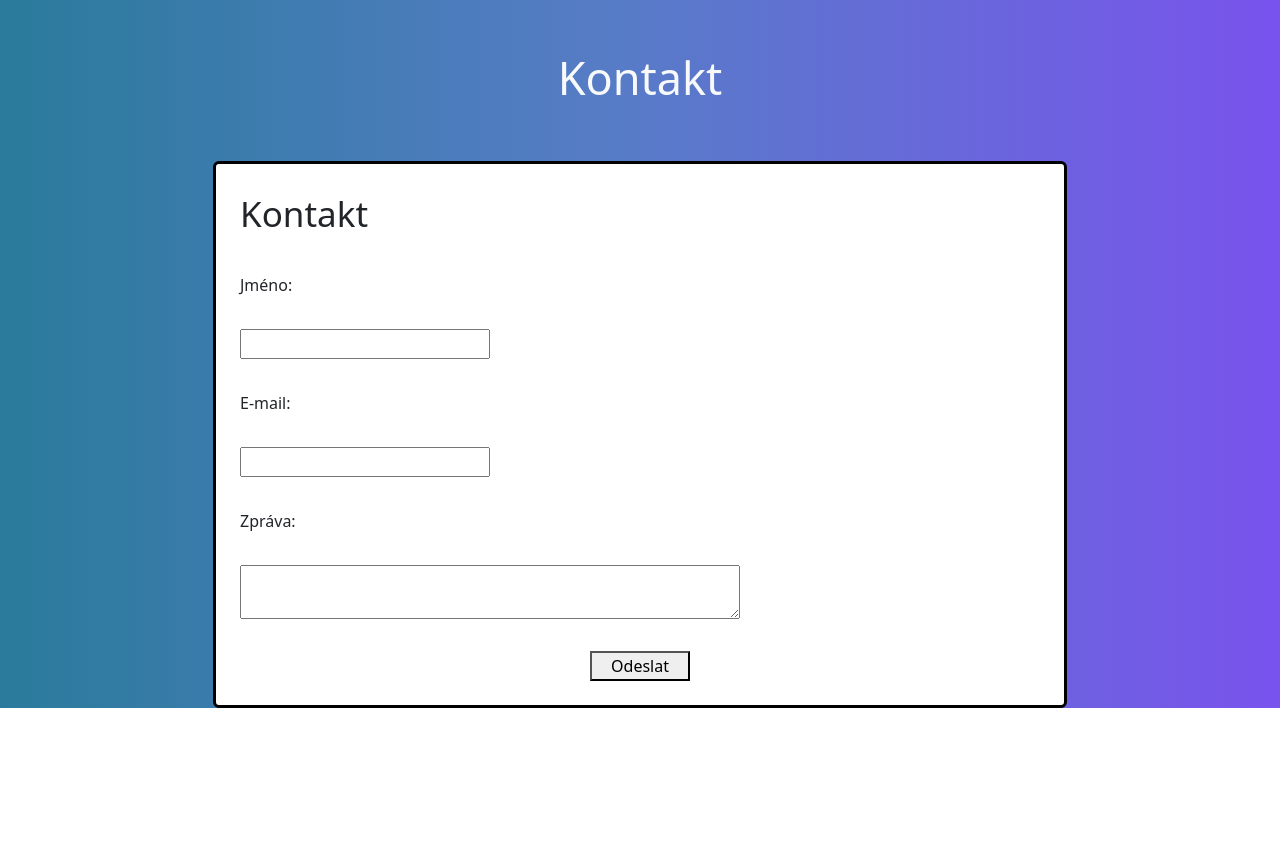
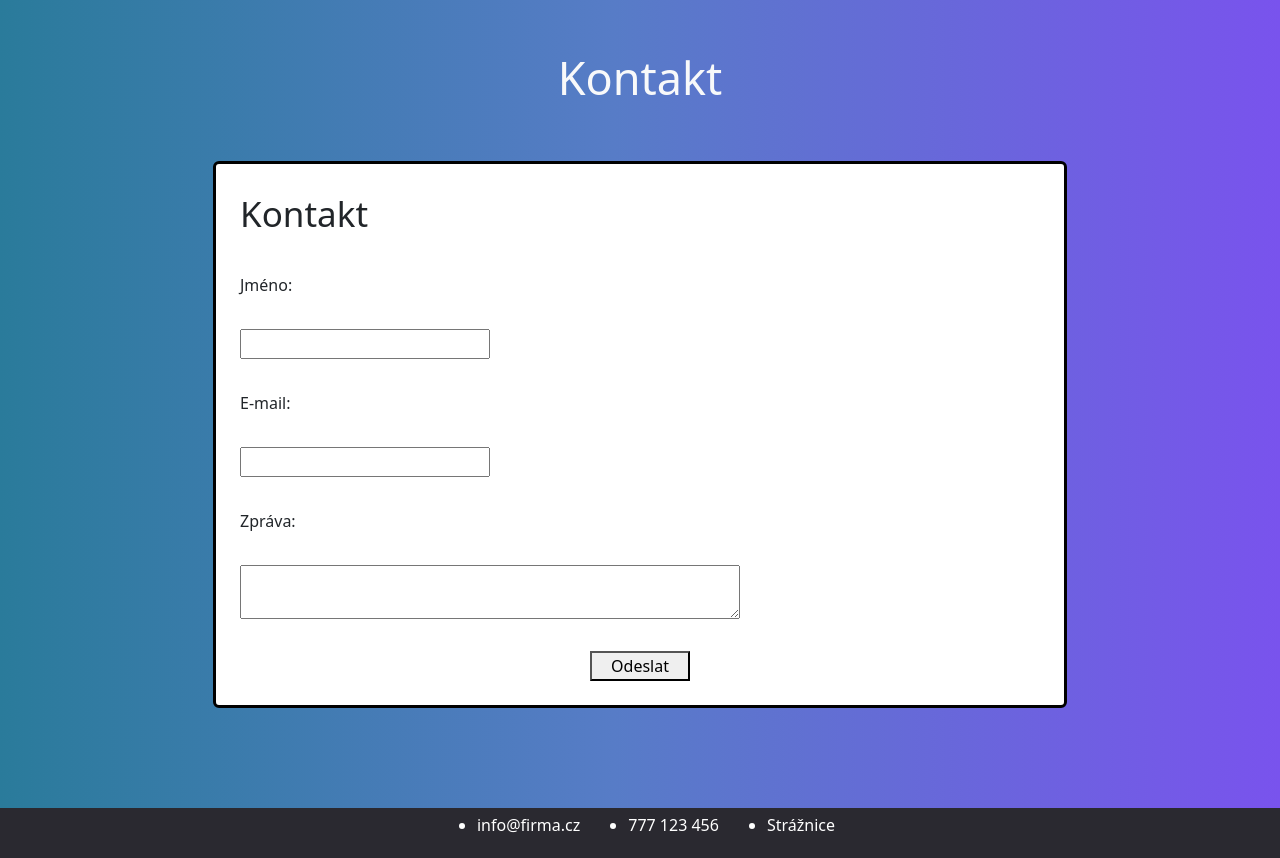
Before and after one commit to Spamfur/skolni-stranka, a website: page index.html in a window 1280 px wide. Shown: the part 2315-3173 px from the top of the page. Before the commit the page ends 3023 px from the top, so only its background shows below. Drawn offline with nearby package versions, Linux system fonts and the light colour scheme.

Commit message:
Slight changes

```diff
--- a/css/mystyle.css
+++ b/css/mystyle.css
@@ -53,3 +53,21 @@ form button{
     max-width: 500px;
     max-height: 250px;
 }
+
+.footer-bottom{
+    display: flex;
+    justify-content: center;
+    align-items: center;
+    background-color: rgb(42, 41, 48);
+    color: white;
+    bottom: 0px;
+    left: 0px;
+    width: 100vw;
+    height: 50px;
+    margin: 0px;
+
+}
+
+footer{
+    margin-top: 100px;
+}
--- a/index.html
+++ b/index.html
@@ -163,6 +163,16 @@
          </div>
     </section>
 
+    <footer>
+      <div class = "footer-bottom">
+        <ul class = "d-flex justify-content-center align-items-center flex-row gap-5">
+          <li> info@firma.cz</li>
+          <li>777 123 456</li>
+          <li>Strážnice</li>
+        </ul>
+      </div>
+    </footer>
+
     <script type="module" src="node_modules/bootstrap/dist/js/bootstrap.bundle.min.js"></script>
   </body>
 </html>
```
